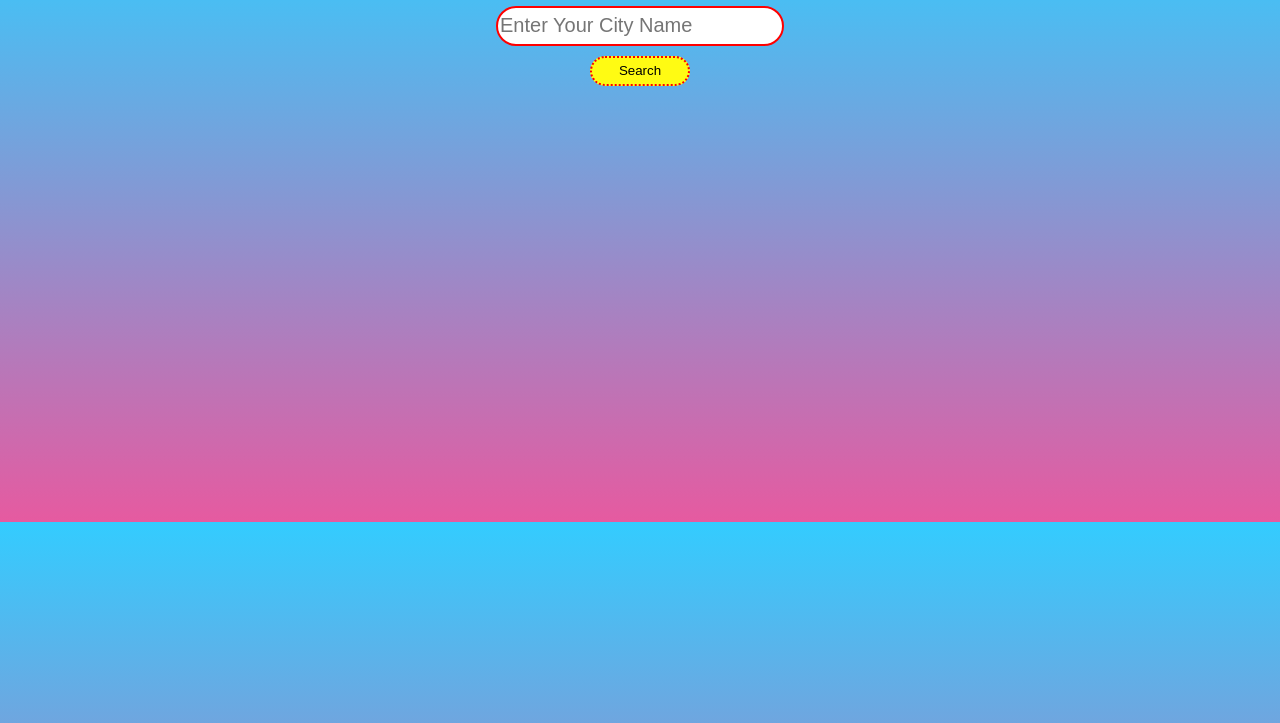
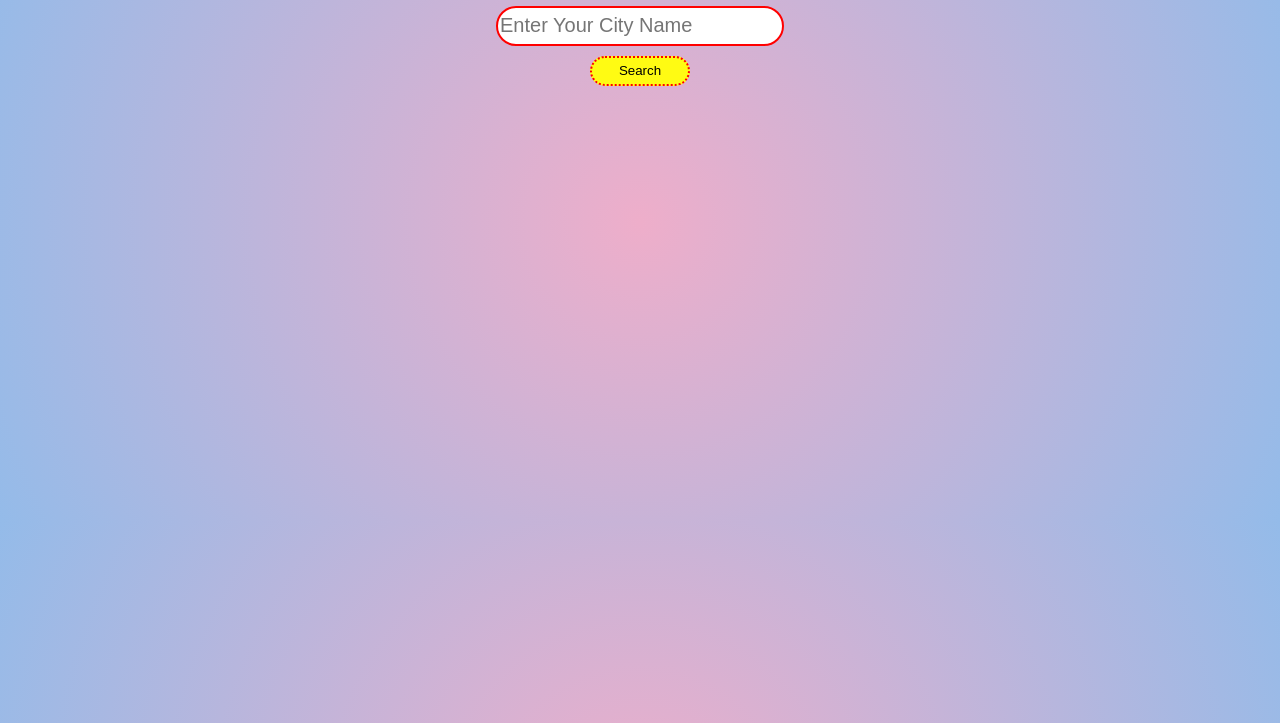
Before and after one commit to dev-deveshverma/Check-Weather-Appliction-, a plain HTML site: page index.html in a window 1280 px wide. Shown: the part 77-800 px from the top of the page. Drawn offline with Linux system fonts and the light colour scheme.

Commit message:
change background color

```diff
--- a/index.html
+++ b/index.html
@@ -11,7 +11,7 @@
     </style>
     <style>
         body {
-            background: linear-gradient(to bottom, #33ccff 0%, #e65aa0 100%);
+            background: radial-gradient(circle, rgba(238,174,202,1) 0%, rgba(148,187,233,1) 100%);
             font-family: 'Merriweather', serif;
         }
 
```
